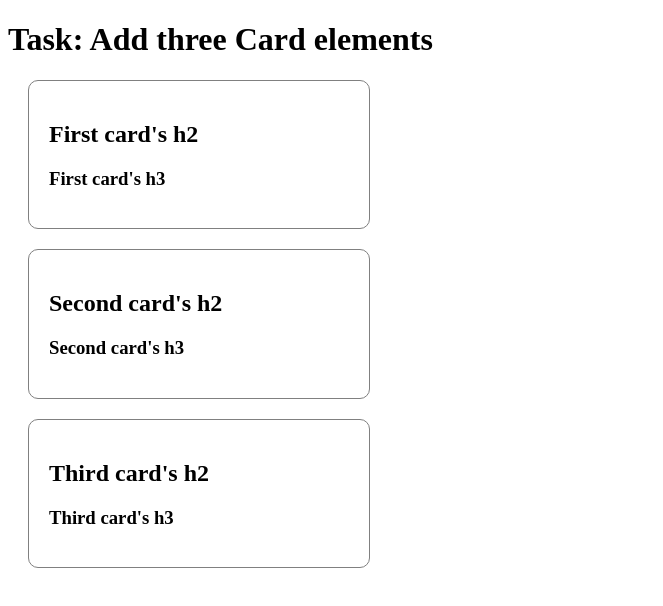
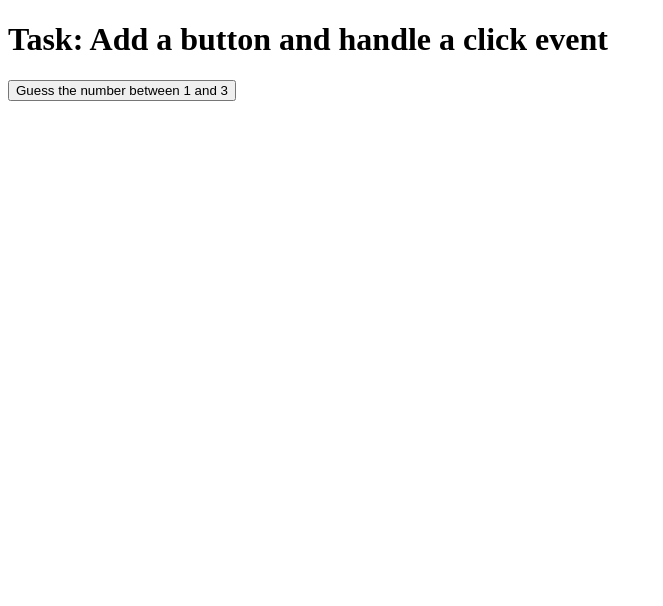
Before and after one commit to anandvimal/reactjs, a JavaScript app in the folder React Basics/customising-example/: page / in a window 1280 px wide. Shown: the top 606 px of the page, without its empty margins (0-663 px from the left). Built offline with nearby package versions, Linux system fonts and the light colour scheme.

Commit message:
handle onclick event in reactjs

```diff
--- a/React Basics/customising-example/src/App.js
+++ b/React Basics/customising-example/src/App.js
@@ -1,15 +1,21 @@
 import "./App.css";
-import Card from "./Card";
+//import Card from "./Card";
 
 function App() {
-return (
-    <div className="App">
-        <h1>Task: Add three Card elements</h1>
-        <Card h2="First card's h2" h3="First card's h3" />
-        <Card h2="Second card's h2" h3="Second card's h3" />
-        <Card h2="Third card's h2" h3="Third card's h3" />
-    </div>
-  );
-};
+
+    function handleClick() {
+        let randomNum = Math.floor(Math.random() * 3) + 1;
+        console.log(randomNum);
+        let userInput = prompt('type a number');
+        alert(`Computer number: ${randomNum}, Your guess: ${userInput}`);
+    }
+
+    return (
+      <div>
+        <h1>Task: Add a button and handle a click event</h1>
+        <button onClick={handleClick}> Guess the number between 1 and 3 </button>
+      </div>
+    );
+  }
 
 export default App;
```
